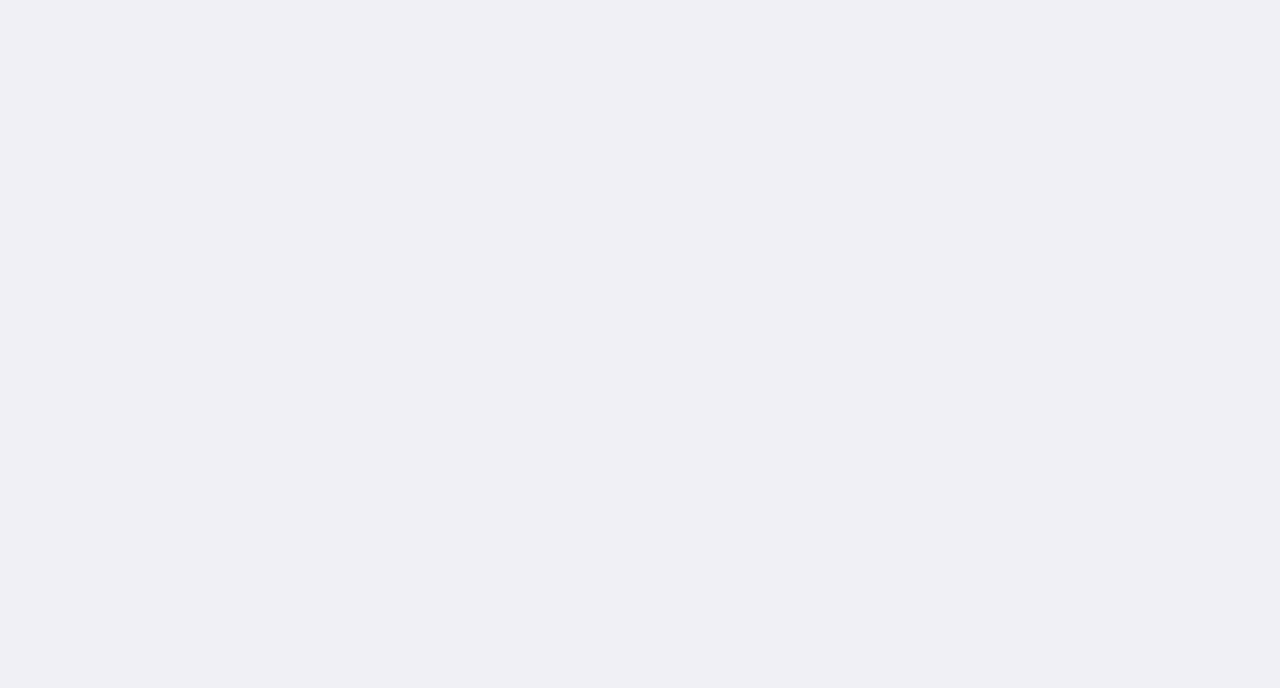
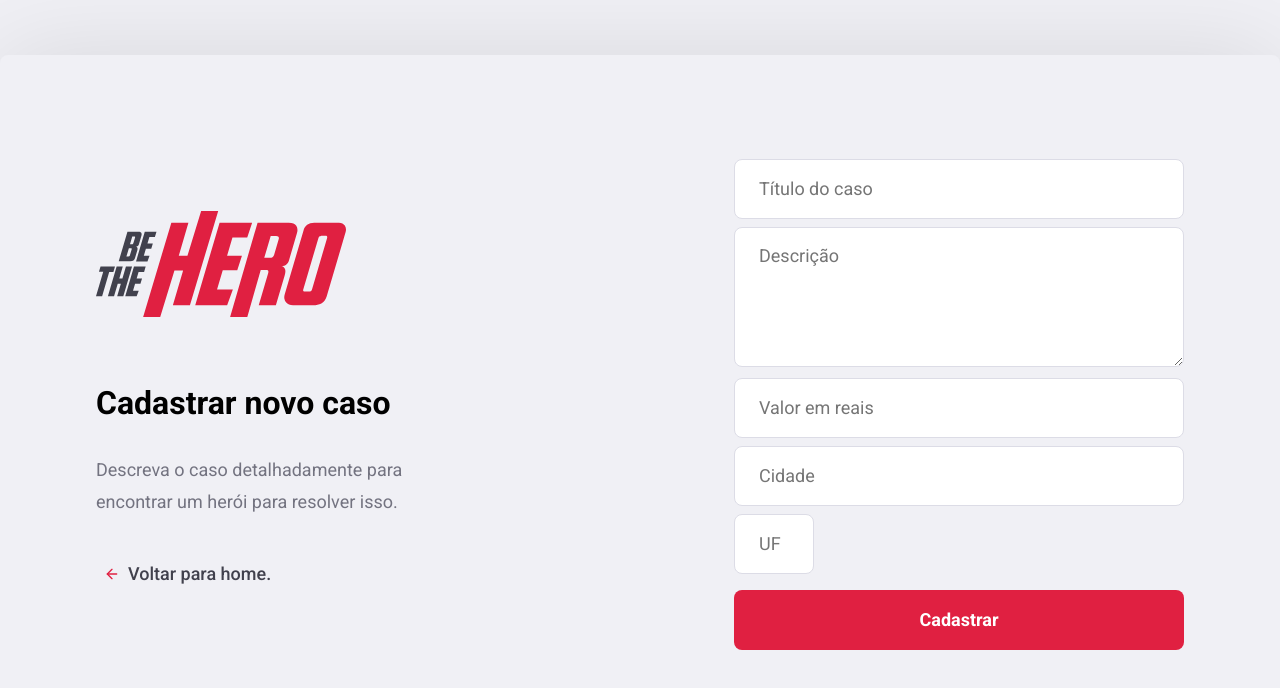
Before and after one commit to shusten/frontendOmniStack, a React (Create React App) app: page /incidents/new in a window 1280 px wide. Shown: the top 688 px of the page. Built offline with nearby package versions, Linux system fonts and the light colour scheme; the HTML template or start-up script is replaced by a standard one.

Commit message:
feat: added NewIncident component

```diff
--- a/src/global.css
+++ b/src/global.css
@@ -28,6 +28,17 @@
     border: 1px solid #dcdce6;
     border-radius: 8px;
     padding: 0 24px;
+}
+form textarea {
+    width: 100%;
+    resize: vertical;
+    min-height: 140px;
+    height: 60px;
+    color: #333;
+    border: 1px solid #dcdce6;
+    border-radius: 8px;
+    padding: 16px 24px;
+    line-height: 24px;
 }
 
 .button {
--- /dev/null
+++ b/src/pages/NewIncident/index.js
@@ -0,0 +1,41 @@
+import React from 'react';
+import { Link } from 'react-router-dom';
+import { FiArrowLeft } from 'react-icons/fi';
+
+import './styles.css';
+
+import logoImg from '../../assets/logo.svg';
+
+
+export default function NewIncident() {
+    return (
+        <div className="new-incident-container">
+            <div className="content">
+                <section>
+                <img src={logoImg} alt="Be The Hero" />
+
+                <h1>Cadastrar novo caso</h1>
+                <p>Descreva o caso detalhadamente para encontrar um herói para resolver isso.</p>
+                <Link className="back-link" to="/profile">
+                   <FiArrowLeft size={16} color="#E02041" />
+                    Voltar para home.
+                </Link>
+                </section>
+
+                <form>
+                    <input placeholder="Título do caso" />
+                    <textarea placeholder="Descrição" />
+                    <input placeholder="Valor em reais" />
+
+                    <div className="input-group">
+                        <input placeholder="Cidade"/>
+                        <input placeholder="UF" style={{ width: 80 }} />
+                    </div>
+
+                    <button className="button" type="submit">Cadastrar</button>
+                </form>
+            </div>
+        </div>
+        );
+
+}
--- /dev/null
+++ b/src/pages/NewIncident/styles.css
@@ -0,0 +1,48 @@
+.new-incident-container {
+    width: 100%;
+    max-width: 1120;
+    height: 100vh;
+    margin: 0 auto;
+
+    display: flex;
+    align-items: center;
+    justify-content: center;
+}
+
+.new-incident-container .content {
+    width: 100%;
+    padding: 96px;
+    background: #f0f0f5;
+    box-shadow: 0 0 100px rgba(0, 0, 0, 0.1);
+    border-radius: 8px;
+
+    display: flex;
+    justify-content: space-between;
+    align-items: center;
+}
+
+.new-incident-container .content section {
+    width: 100%;
+    max-width: 380px;
+}
+
+.new-incident-container .content section h1 {
+    margin: 64px 0 32px;
+    font-size: 32px;
+}
+
+.new-incident-container .content section p {
+    font-size: 18px;
+    color: #737380;
+    line-height: 32px;
+}
+
+.new-incident-container .content form {
+    width: 100%;
+    max-width: 450px;
+}
+
+.new-incident-container .content form input,
+.new-incident-container .content form textarea {
+    margin-top: 8px;
+}
--- a/src/routes.js
+++ b/src/routes.js
@@ -4,6 +4,7 @@
 import Logon from './pages/Logon';
 import Register from './pages/Register';
 import Profile from './pages/Profile';
+import NewIncident from './pages/NewIncident';
 
 export default function Routes() {
     return(
@@ -12,6 +13,8 @@
                 <Route path="/" exact component={Logon} />
                 <Route path="/register" component={Register} />
                 <Route path="/profile" component={Profile} />
+                <Route path="/incidents/new" component={NewIncident} />
+
             </Switch>
         </BrowserRouter>
     );
```
